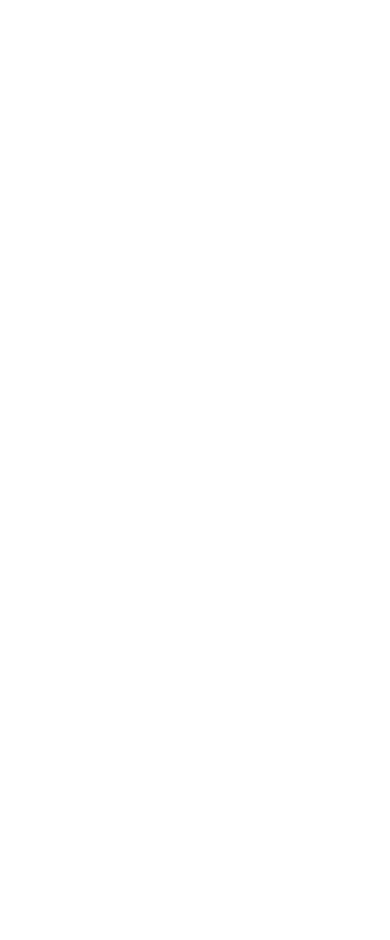
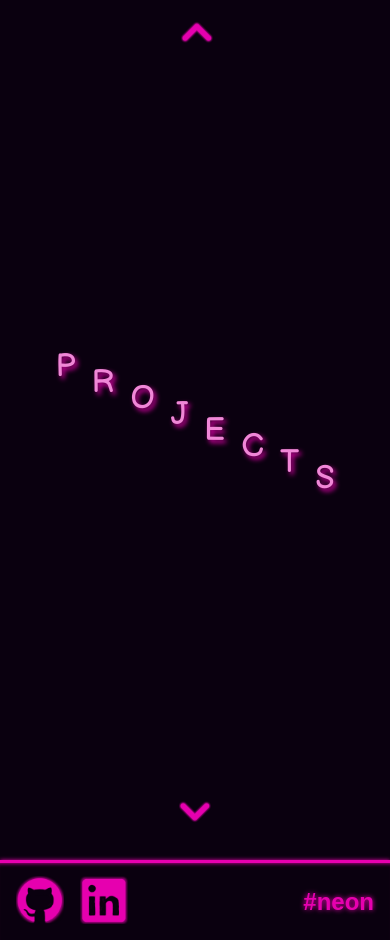
Before and after one commit to zeromotivat1on/zeromotivat1on.github.io, a plain HTML site: page projects.html in a window 390 px wide. Before the commit the page ends 844 px from the top, so only its background shows below. Drawn offline with Linux system fonts and the light colour scheme.

Commit message:
projects and contact main page part, screen-size adaptability

```diff
--- a/contact.html
+++ b/contact.html
@@ -0,0 +1,40 @@
+<!DOCTYPE html>
+<html lang="en">
+<head>
+    <meta charset="UTF-8">
+    <meta http-equiv="X-UA-Compatible" content="IE=edge">
+    <meta name="viewport" content="width=device-width, initial-scale=1.0">
+    <title>Contact</title>
+    <link rel="shortcut icon" type="image/x" href="images/favicon.ico">
+    <link rel="stylesheet" href="styles/index.css">
+    <link rel="stylesheet" href="styles/contact.css">
+    <link rel="stylesheet" href="styles/footer.css">
+    <link rel="stylesheet" href="https://fonts.googleapis.com/css2?family=Balsamiq+Sans&display=swap">
+    <script defer src="scripts/contact.js"></script>
+    <script defer src="scripts/index.js"></script>
+    <script defer src="scripts/utils/includeHTML.js"></script>
+</head>
+<body>
+
+    <div class="transition transition-1 is-active"></div>
+
+    <div class="main">
+        <a href="index.html" class="arrow-left">
+            <img class="arrow-img-back-to-main" src="images/arrow-up.png">
+        </a>
+        <div class="curr-page-big-logo">
+            <span class="c-letter big-letter">C</span>
+            <span class="o-letter big-letter">O</span>
+            <span class="n-letter big-letter">N</span>
+            <span class="t-letter big-letter">T</span>
+            <span class="a-letter big-letter">A</span>
+            <span class="c-2-letter big-letter">C</span>
+            <span class="t-2-letter big-letter">T</span>
+        </div>
+        <div class="arrow-down">
+            <img class="arrow-img" src="images/arrow-down.png">
+        </div>
+    </div>
+    <include w3-include-html="layouts/footer.html"></include>
+</body>
+</html>
--- a/layouts/footer.html
+++ b/layouts/footer.html
@@ -7,10 +7,5 @@
             <img class="ref-img" src="images/linkedin.png">
         </a>
     </div>
-    <div class="texts">
-        <p>be strong</p>
-        <p>never give up</p>
-        <p>believe in yourself</p>
-    </div>
     <h2 class="footer-hashtag">#neon</h2>
 </footer>
--- a/projects.html
+++ b/projects.html
@@ -0,0 +1,41 @@
+<!DOCTYPE html>
+<html lang="en">
+<head>
+    <meta charset="UTF-8">
+    <meta http-equiv="X-UA-Compatible" content="IE=edge">
+    <meta name="viewport" content="width=device-width, initial-scale=1.0">
+    <title>Projects</title>
+    <link rel="shortcut icon" type="image/x" href="images/favicon.ico">
+    <link rel="stylesheet" href="styles/index.css">
+    <link rel="stylesheet" href="styles/projects.css">
+    <link rel="stylesheet" href="styles/footer.css">
+    <link rel="stylesheet" href="https://fonts.googleapis.com/css2?family=Balsamiq+Sans&display=swap">
+    <script defer src="scripts/projects.js"></script>
+    <script defer src="scripts/index.js"></script>
+    <script defer src="scripts/utils/includeHTML.js"></script>
+</head>
+<body>
+
+    <div class="transition transition-1 is-active"></div>
+
+    <div class="main">
+        <a href="index.html" class="arrow-left">
+            <img class="arrow-img-back-to-main" src="images/arrow-up.png">
+        </a>
+        <div class="curr-page-big-logo">
+            <span class="p-letter big-letter">P</span>
+            <span class="r-letter big-letter">R</span>
+            <span class="o-letter big-letter">O</span>
+            <span class="j-letter big-letter">J</span>
+            <span class="e-letter big-letter">E</span>
+            <span class="c-letter big-letter">C</span>
+            <span class="t-letter big-letter">T</span>
+            <span class="s-letter big-letter">S</span>
+        </div>
+        <div class="arrow-down">
+            <img class="arrow-img" src="images/arrow-down.png">
+        </div>
+    </div>
+    <include w3-include-html="layouts/footer.html"></include>
+</body>
+</html>
--- a/styles/about.css
+++ b/styles/about.css
@@ -1,73 +1,3 @@
-.about {
-    display: flex;
-    flex-direction: column;
-    min-height: 100vh;
-    align-items: center;
-    justify-content: center;
-}
-
-.arrow-left {
-    position: fixed;
-    display: flex;
-    align-items: center;
-    justify-content: center;
-    cursor: pointer;
-    margin: 1rem;
-    top: 0;
-}
-.arrow-left::before {
-    content: "Go to";
-    font-family: sans-serif;
-    color: var(--clr-neon-light);
-    text-shadow: 0 0 0.35em var(--clr-neon-light);
-    opacity: 0;
-    transition: opacity 0.15s linear;
-    animation: slightMove 2s ease-in-out 1.2s infinite;
-}
-.arrow-left::after {
-    content: "main";
-    font-family: sans-serif;
-    color: var(--clr-neon-light);
-    text-shadow: 0 0 0.35em var(--clr-neon-light);
-    opacity: 0;
-    transition: opacity 0.15s linear;
-    animation: slightMove 2s ease-in-out 0.8s infinite;
-}
-.arrow-img-back-to-main {
-    width: 32px;
-    height: 32px;
-    animation: slightMove 2s ease-in-out 1s infinite,
-                moveFromTop 3s ease-in-out 1;
-    margin: 0 1em;
-}
-.arrow-left:hover::before,
-.arrow-left:hover::after {
-    opacity: 1;
-}
-
-@keyframes moveFromTop {
-    0% {
-        transform: translateY(-45px) rotate(180deg);
-    }
-    33% {
-        transform: translateY(10px) rotate(180deg);
-    }
-    75% {
-        transform: translateY(2px) rotate(0deg);
-    }
-}
-.about-big {
-    user-select: none;
-    display: flex;
-    justify-content: center;
-}
-.big-letter {
-    --def-padding: 1rem;
-    font-family: 'Balsamiq Sans';
-    color: var(--clr-neon-light);
-    font-size: 5rem;
-    text-shadow: 0.08em 0.08em 0.15em var(--clr-neon);
-}
 .a-letter {
     padding: 0 0.5rem;
     padding-bottom: 0;
@@ -93,3 +23,15 @@
     padding-bottom: 0;
     animation: periodicBlinkTwice 4s linear 6s infinite;
 }
+
+@media (max-width: 390px) {
+    .big-letter {
+        font-size: 3rem;
+    }
+}
+
+@media (max-width: 290px) {
+    .big-letter {
+        font-size: 2rem;
+    }
+}
--- a/styles/contact.css
+++ b/styles/contact.css
@@ -0,0 +1,60 @@
+.c-letter {
+    padding: 0 0.5rem;
+    padding-bottom: 0;
+    animation: periodicBlinkTwice 7s linear 2s infinite;
+}
+.o-letter {
+    padding: var(--def-padding) 0.5rem;
+    padding-bottom: 0;
+    animation: periodicBlinkTwice 5s linear 3s infinite;
+}
+.n-letter {
+    padding: calc(var(--def-padding) * 2) 0.5rem;
+    padding-bottom: 0;
+    animation: periodicBlinkOnce 6s linear 1s infinite;
+}
+.t-letter {
+    padding: calc(var(--def-padding) * 3) 0.5rem;
+    padding-bottom: 0;
+    animation: periodicBlinkTwice 7s linear 3s infinite;
+}
+.a-letter {
+    padding: calc(var(--def-padding) * 4) 0.5rem;
+    padding-bottom: 0;
+    animation: periodicBlinkOnce 7s linear 1s infinite;
+}
+.c-2-letter {
+    padding: calc(var(--def-padding) * 5) 0.5rem;
+    padding-bottom: 0;
+    animation: periodicBlinkTwice 9s linear 2s infinite;
+}
+.t-2-letter {
+    padding: calc(var(--def-padding) * 6) 0.5rem;
+    padding-bottom: 0;
+    animation: periodicBlinkOnce 8s linear 2s infinite;
+}
+
+@media (max-width: 510px) {
+    .big-letter {
+        font-size: 4rem;
+    }
+}
+
+@media (max-width: 440px) {
+    .big-letter {
+        font-size: 3rem;
+    }
+}
+
+@media (max-width: 350px) {
+    .big-letter {
+        font-size: 2rem;
+    }
+}
+
+@media (max-width: 290px) {
+    .big-letter {
+        font-size: 1rem;
+        font-weight: bold;
+    }
+}
--- a/styles/footer.css
+++ b/styles/footer.css
@@ -37,8 +37,11 @@
 
 .texts {
     display: flex;
-    width: 40%;
     justify-content: space-between;
+}
+
+.texts * {
+    padding: 0 1em;
 }
 
 .footer-hashtag {
--- a/styles/index.css
+++ b/styles/index.css
@@ -55,6 +55,13 @@ a, a:visited, a:active {
     min-height: 100vh;
 }
 
+.buttons {
+    display: flex;
+    justify-content: center;
+    align-items: center;
+    flex-direction: row;
+    flex-wrap: wrap;
+}
 .buttons a {
     margin: 0 1.5em;
 }
@@ -210,3 +217,97 @@ a, a:visited, a:active {
 .neon-btn:hover::after {
     opacity: 1;
 }
+
+
+.arrow-left {
+    position: fixed;
+    display: flex;
+    align-items: center;
+    justify-content: center;
+    cursor: pointer;
+    margin: 1rem;
+    top: 0;
+}
+.arrow-left::before {
+    content: "Go to";
+    font-family: sans-serif;
+    color: var(--clr-neon-light);
+    text-shadow: 0 0 0.35em var(--clr-neon-light);
+    opacity: 0;
+    transition: opacity 0.15s linear;
+    animation: slightMove 2s ease-in-out 1.2s infinite;
+}
+.arrow-left::after {
+    content: "main";
+    font-family: sans-serif;
+    color: var(--clr-neon-light);
+    text-shadow: 0 0 0.35em var(--clr-neon-light);
+    opacity: 0;
+    transition: opacity 0.15s linear;
+    animation: slightMove 2s ease-in-out 0.8s infinite;
+}
+.arrow-img-back-to-main {
+    width: 32px;
+    height: 32px;
+    animation: slightMove 2s ease-in-out 1s infinite,
+                moveFromTop 3s ease-in-out 1;
+    margin: 0 1em;
+}
+.arrow-left:hover::before,
+.arrow-left:hover::after {
+    opacity: 1;
+}
+
+@keyframes moveFromTop {
+    0% {
+        transform: translateY(-45px) rotate(180deg);
+    }
+    33% {
+        transform: translateY(10px) rotate(180deg);
+    }
+    75% {
+        transform: translateY(2px) rotate(0deg);
+    }
+}
+.curr-page-big-logo {
+    user-select: none;
+    display: flex;
+    justify-content: center;
+}
+.big-letter {
+    --def-padding: 1rem;
+    font-family: 'Balsamiq Sans';
+    color: var(--clr-neon-light);
+    font-size: 5rem;
+    text-shadow: 0.08em 0.08em 0.15em var(--clr-neon);
+}
+
+
+
+@media (max-width: 820px) {
+    .main {
+        display: flex;
+        flex-direction: column;
+        min-height: 100vh;
+    }
+
+    .buttons {
+        display: flex;
+        flex-direction: column;
+    }
+
+    .buttons a {
+        margin: 1.5em 0;
+    }
+
+    .neon-btn-1 {
+        margin-top: 20em;
+    }
+    .neon-btn-2 {
+        animation: periodicBlinkTwice 7s linear 2s infinite,
+                    periodicBlinkOnce 4s linear 4s infinite;
+    }
+    .neon-btn-3 {
+        animation: periodicBlinkTwice 6s linear 3s infinite;
+    }
+}
--- a/styles/projects.css
+++ b/styles/projects.css
@@ -0,0 +1,65 @@
+.p-letter {
+    padding: 0 0.5rem;
+    padding-bottom: 0;
+    animation: periodicBlinkOnce 7s linear 2s infinite;
+}
+.r-letter {
+    padding: var(--def-padding) 0.5rem;
+    padding-bottom: 0;
+    animation: periodicBlinkTwice 5s linear 3s infinite;
+}
+.o-letter {
+    padding: calc(var(--def-padding) * 2) 0.5rem;
+    padding-bottom: 0;
+    animation: periodicBlinkTwice 6s linear 1s infinite;
+}
+.j-letter {
+    padding: calc(var(--def-padding) * 3) 0.5rem;
+    padding-bottom: 0;
+    animation: periodicBlinkOnce 5s linear 2s infinite;
+}
+.e-letter {
+    padding: calc(var(--def-padding) * 4) 0.5rem;
+    padding-bottom: 0;
+    animation: periodicBlinkTwice 9s linear 2s infinite;
+}
+.c-letter {
+    padding: calc(var(--def-padding) * 5) 0.5rem;
+    padding-bottom: 0;
+    animation: periodicBlinkOnce 10s linear 1s infinite;
+}
+.t-letter {
+    padding: calc(var(--def-padding) * 6) 0.5rem;
+    padding-bottom: 0;
+    animation: periodicBlinkOnce 7s linear 4s infinite;
+}
+.s-letter {
+    padding: calc(var(--def-padding) * 7) 0.5rem;
+    padding-bottom: 0;
+    animation: periodicBlinkTwice 6s linear 4s infinite;
+}
+
+@media (max-width: 590px) {
+    .big-letter {
+        font-size: 4rem;
+    }
+}
+
+@media (max-width: 490px) {
+    .big-letter {
+        font-size: 3rem;
+    }
+}
+
+@media (max-width: 390px) {
+    .big-letter {
+        font-size: 2rem;
+    }
+}
+
+@media (max-width: 290px) {
+    .big-letter {
+        font-size: 1rem;
+        font-weight: bold;
+    }
+}
```
Also changed, not shown: about.html (+2 -2 lines), scripts/contact.js (added).
